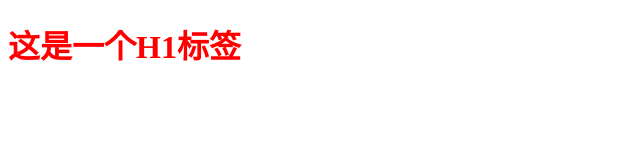
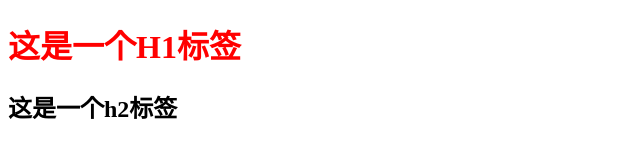
Before and after one commit to wuqi-y/wuqi, a plain HTML site: page index.html in a window 1280 px wide. Shown: the whole page, without its empty margins (0-640 px from the left). Drawn offline with Linux system fonts and the light colour scheme.

Commit message:
更新了index.html

```diff
--- a/index.html
+++ b/index.html
@@ -9,6 +9,7 @@
 </head>
 <body>
     <h1>这是一个H1标签</h1>
+    <h2>这是一个h2标签</h2>
     <script src="./index.js"></script>
 </body>
 </html>
```
